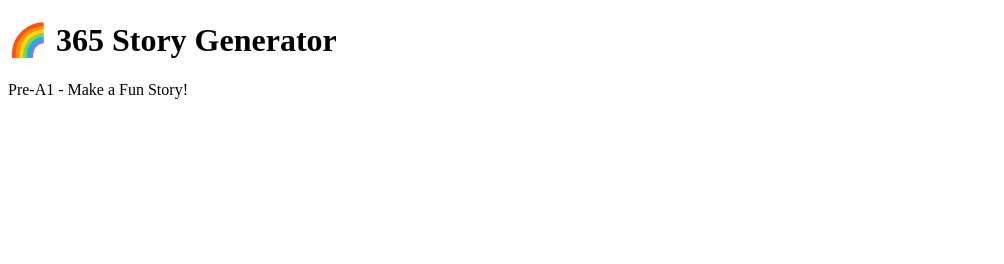
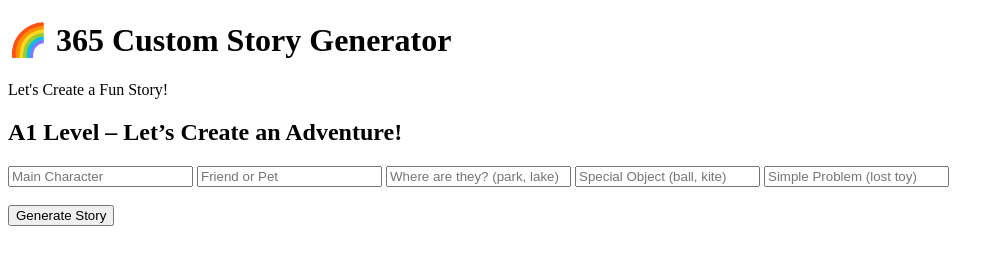
Before and after one commit to younglearnerscurriculum/A1StoryGenerator, a plain HTML site: page index.html in a window 1280 px wide. Shown: the whole page, without its empty margins (0-1004 px from the left). Drawn offline with Linux system fonts and the light colour scheme.

Commit message:
Update index.html

```diff
--- a/index.html
+++ b/index.html
@@ -1,10 +1,31 @@
 <!DOCTYPE html>
 <html>
 <head>
-    <title>365 Story Generator - Pre-A1</title>
+    <title>Generate Preschool Stories</title>
 </head>
 <body>
-    <h1>🌈 365 Story Generator</h1>
-    <p>Pre-A1 - Make a Fun Story!</p>
+    <h1>🌈 365 Custom Story Generator</h1>
+    <p>Let's Create a Fun Story!</p>
 </body>
 </html>
+<h2>A1 Level – Let’s Create an Adventure!</h2>
+
+<input type="text" placeholder="Main Character">
+<input type="text" placeholder="Friend or Pet">
+<input type="text" placeholder="Where are they? (park, lake)">
+<input type="text" placeholder="Special Object (ball, kite)">
+<input type="text" placeholder="Simple Problem (lost toy)">
+
+<br><br>
+<button onclick="generateStory()">Generate Story</button>
+
+<p id="storyOutput"></p>
+
+<script>
+function generateStory() {
+    const inputs = document.querySelectorAll('input');
+    const story = `One day, ${inputs[0].value} and ${inputs[1].value} went to the ${inputs[2].value}.
+    They had a ${inputs[3].value} with them. Suddenly, they faced a problem: ${inputs[4].value}!`;
+    document.getElementById('storyOutput').innerText = story;
+}
+</script>
```
